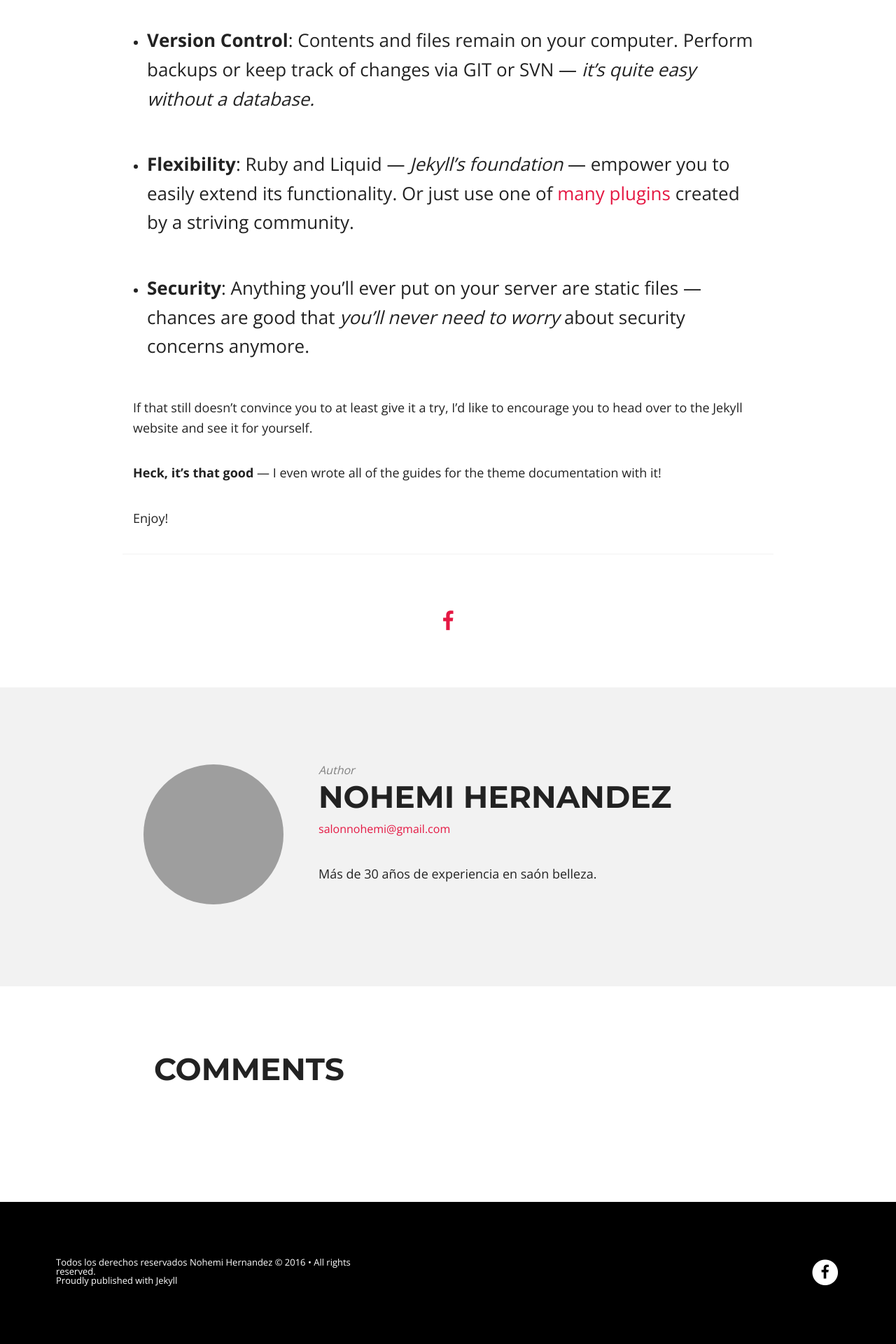
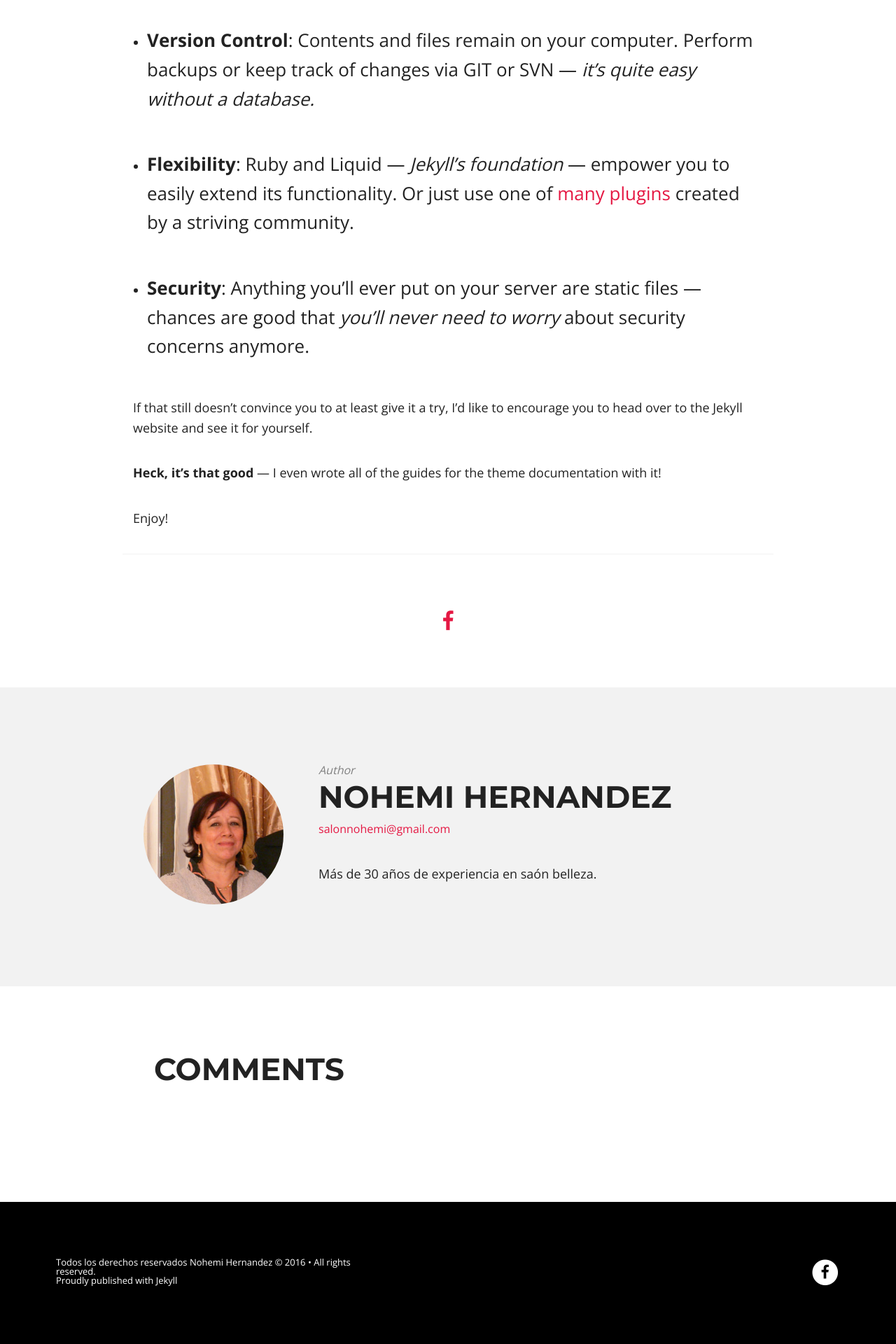
Before and after one commit to ehernandez-xk/nohemi, a Jekyll site: the page built from _posts/2014-07-23-why-jekyll.md, in a window 1280 px wide. Shown: the part 768-2688 px from the top of the page at 70% size. Built offline with Jekyll 4.4.1, drawn with Linux system fonts in a browser that asks for light colours; nearby versions of some CDN libraries; comment, search, counter and statistics services are not loaded.

Commit message:
Avatar image path.

```diff
--- a/_config.yml
+++ b/_config.yml
@@ -13,7 +13,7 @@ url:            http://ehernandez-xk.github.com/nohemi/
 # Owner/author information
 owner:
   name:           Nohemi Hernandez
-  avatar:         hmfaysal.jpg
+  avatar:         nohemi_1.jpg
   email:          salonnohemi@gmail.com
   # Use the coder's toolbox at http://coderstoolbox.net/string/#!encoding=xml&action=encode&charset=us_ascii to encode your description into XML string
   description:    Más de 30 años de experiencia en saón belleza.
```
